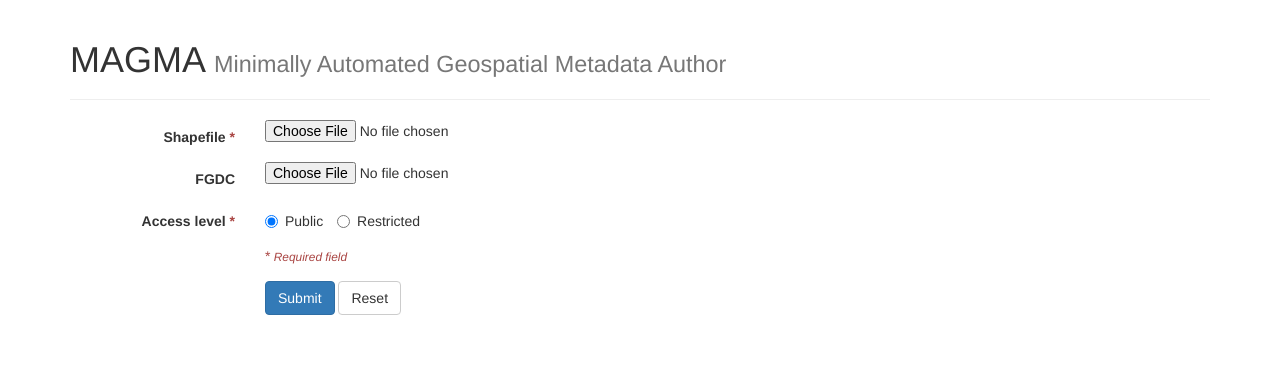
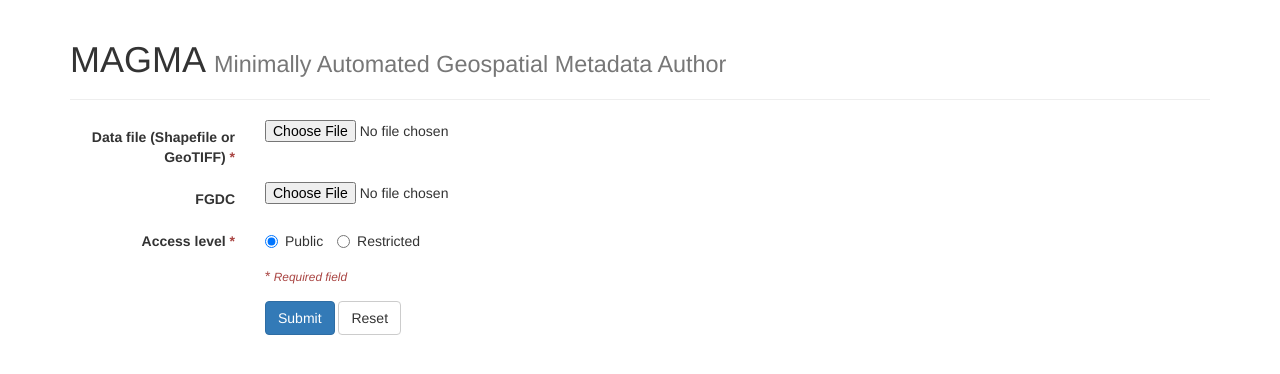
Before and after one commit to MITLibraries/magma, a Flask app: page / in a window 1280 px wide. Shown: the top 374 px of the page. Run offline with Flask 2, Linux system fonts and the light colour scheme; some libraries are stand-ins or nearby versions.

Commit message:
Change form label

```diff
--- a/magma/templates/index.html
+++ b/magma/templates/index.html
@@ -24,7 +24,7 @@
 
         <form method="POST" enctype="multipart/form-data" class="form-horizontal">
             <div class="form-group">
-                <label for="dataFile" class="col-md-2 control-label">Shapefile <span class="text-danger">*</span></label>
+                <label for="dataFile" class="col-md-2 control-label">Data file (Shapefile or GeoTIFF) <span class="text-danger">*</span></label>
                 <div class="col-md-5">
                     <input type="file" name="data" id="dataFile"/>
                 </div>
```
